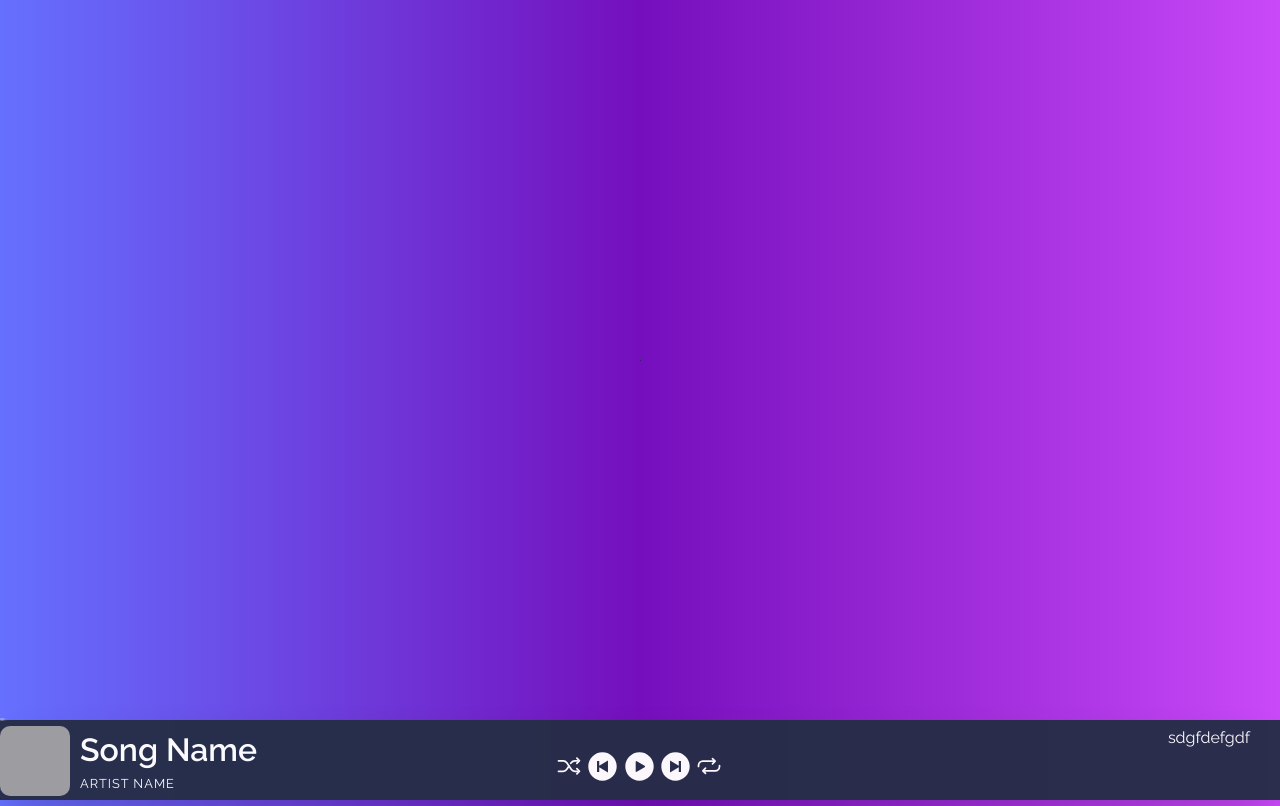
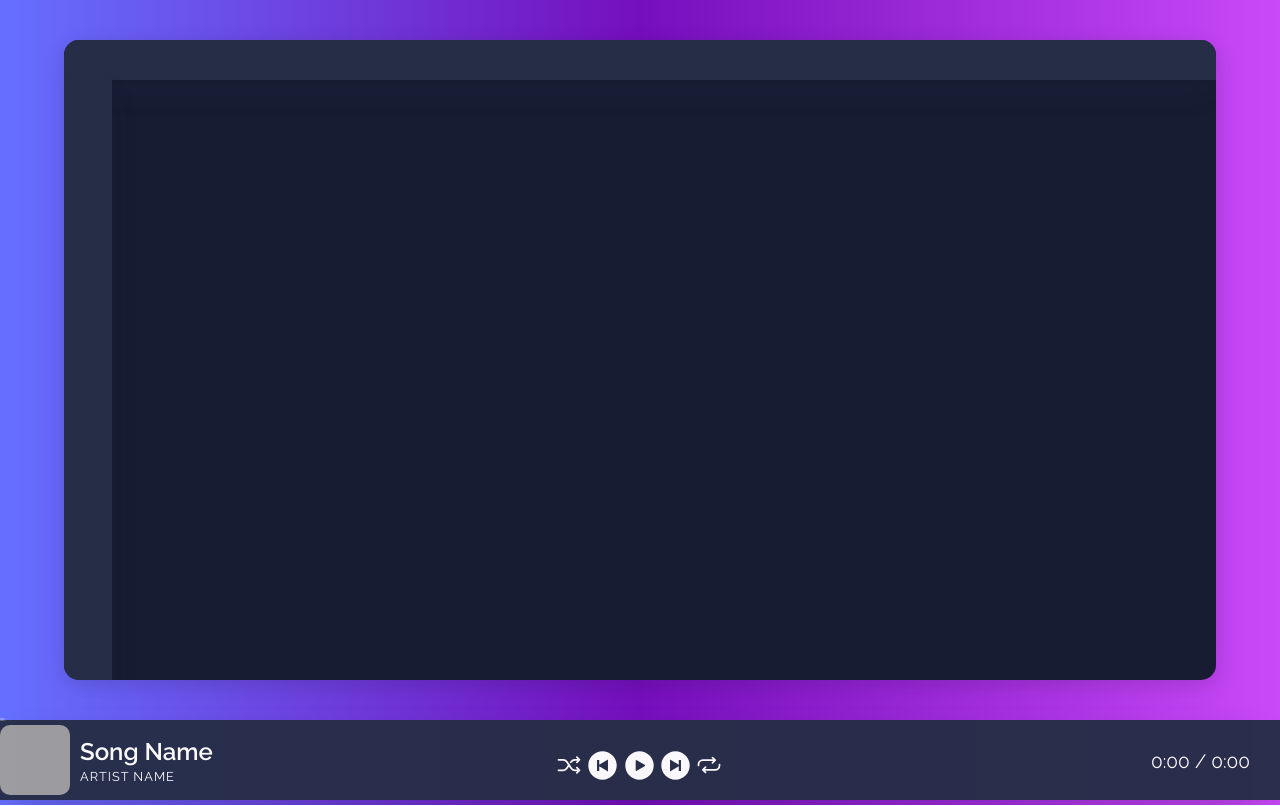
Before and after one commit to alvin1904/ragam-client, a React (Vite) app: page / in a window 1280 px wide. Built offline with nearby package versions, Linux system fonts and the light colour scheme; grey boxes are pictures that could not be loaded.

Commit message:
feat: music player timestamp, controls

```diff
--- a/index.html
+++ b/index.html
@@ -2,7 +2,7 @@
 <html lang="en">
   <head>
     <meta charset="UTF-8" />
-    <!-- <link rel="icon" type="image/svg+xml" href="/vite.svg" /> -->
+    <link rel="icon" type="image/svg+xml" href="/ragam.png" />
     <meta name="viewport" content="width=device-width, initial-scale=1.0" />
     <link rel="preconnect" href="https://fonts.googleapis.com" />
     <link rel="preconnect" href="https://fonts.gstatic.com" crossorigin />
--- a/src/components/Controller.css
+++ b/src/components/Controller.css
@@ -50,7 +50,7 @@
   display: grid;
   grid-auto-flow: column;
   grid-template-columns: 1fr 1fr 1fr;
-  transform: translateY(-18px);
+  transform: translateY(-19px);
 }
 
 .audio_details {
@@ -79,10 +79,13 @@
 }
 .song_title {
   padding-left: 10px;
+  align-items: center;
+  padding-top: 0.8rem;
 }
 .song_title h1 {
-  font-size: 2rem;
+  font-size: 1.5rem;
   font-weight: 600;
+  line-height: 1.8rem;
 }
 .song_title p {
   font-size: 0.8rem;
@@ -104,16 +107,19 @@
   height: auto;
   width: fit-content;
   border-radius: 50%;
+  transition: 200ms ease-in-out;
 }
 .pause:hover {
-  color: #9ee493;
+  color: #ddffdd;
 }
 .play:hover {
-  color: #ff6868;
+  color: #ffc0c0;
 }
 .audio_right {
   text-align: end;
   padding-right: 30px;
+  padding-top: 1.4rem;
   align-items: center;
   height: 100%;
+  font-size: 1.2rem;
 }
--- a/src/components/Controller.jsx
+++ b/src/components/Controller.jsx
@@ -1,12 +1,5 @@
 import "./Controller.css";
-import {
-  IoPlayCircle,
-  IoPauseCircle,
-  IoPlaySkipBackCircleSharp,
-  IoPlaySkipForwardCircleSharp,
-  IoShuffle,
-  IoRepeat,
-} from "react-icons/io5";
+import Controls from "./Controls";
 import { useState, useRef, useEffect } from "react";
 import song from "../constants/njnuyarnupogum.mp3";
 
@@ -42,6 +35,12 @@ const Controller = () => {
     setPlaying(true);
   };
 
+  const formatTime = (tym) => {
+    const min = Math.floor(tym / 60);
+    const sec = Math.floor(tym % 60);
+    return `${min}:${sec < 10 ? "0" : ""}${sec}`;
+  };
+
   return (
     <div className="audio_controller">
       <audio autoPlay ref={audioRef} onTimeUpdate={handleTimeUpdate}>
@@ -65,35 +64,16 @@ const Controller = () => {
             <p className="song_artist">Artist Name</p>
           </div>
         </div>
-        <div className="audio_tools">
-          <button className="audio_btn shuffle">
-            <IoShuffle size={28} />
-          </button>
-          <button className="audio_btn prev" onClick={handlePrev}>
-            <IoPlaySkipBackCircleSharp size={35} />
-          </button>
 
-          <button
-            className={`audio_btn ${playing ? "play" : "pause"}`}
-            accessKey="Space"
-            onClick={() => {
-              setPlaying(!playing);
-            }}
-            onKeyDown={(e) => {
-              if (e.key == "Space") setPlaying(!playing);
-            }}
-          >
-            {playing ? <IoPauseCircle size={35} /> : <IoPlayCircle size={35} />}
-          </button>
+        <Controls
+          setPlaying={setPlaying}
+          handlePrev={handlePrev}
+          playing={playing}
+        />
 
-          <button className="audio_btn next">
-            <IoPlaySkipForwardCircleSharp size={35} />
-          </button>
-          <button className="audio_btn loop">
-            <IoRepeat size={28} />
-          </button>
+        <div className="audio_right">
+          {formatTime(time)} / {formatTime(duration)}
         </div>
-        <div className="audio_right">sdgfdefgdf</div>
       </div>
     </div>
   );
--- /dev/null
+++ b/src/components/Controls.jsx
@@ -0,0 +1,39 @@
+import React from 'react'
+import {
+    IoPlayCircle,
+    IoPauseCircle,
+    IoPlaySkipBackCircleSharp,
+    IoPlaySkipForwardCircleSharp,
+    IoShuffle,
+    IoRepeat,
+  } from "react-icons/io5";
+
+export default function Controls({setPlaying, handlePrev, playing}) {
+  return (
+    <div className="audio_tools">
+          <button className="audio_btn shuffle">
+            <IoShuffle size={28} />
+          </button>
+          <button className="audio_btn prev" onClick={handlePrev}>
+            <IoPlaySkipBackCircleSharp size={35} />
+          </button>
+
+          <button
+            className={`audio_btn ${playing ? "play" : "pause"}`}
+            accessKey="Space"
+            onClick={() => {
+              setPlaying(!playing);
+            }}
+          >
+            {playing ? <IoPauseCircle size={35} /> : <IoPlayCircle size={35} />}
+          </button>
+
+          <button className="audio_btn next">
+            <IoPlaySkipForwardCircleSharp size={35} />
+          </button>
+          <button className="audio_btn loop">
+            <IoRepeat size={28} />
+          </button>
+        </div>
+  )
+}
--- a/src/index.css
+++ b/src/index.css
@@ -30,7 +30,7 @@ body {
   margin: 0;
   padding: 0;
   font: inherit;
-  transition: all ease-in-out 250ms;
+  /* transition: all ease-in-out 250ms; */
 }
 
 /* Reapply the pointer cursor for anchor tags */
```
Also changed, not shown: public/ragam.png (added).
